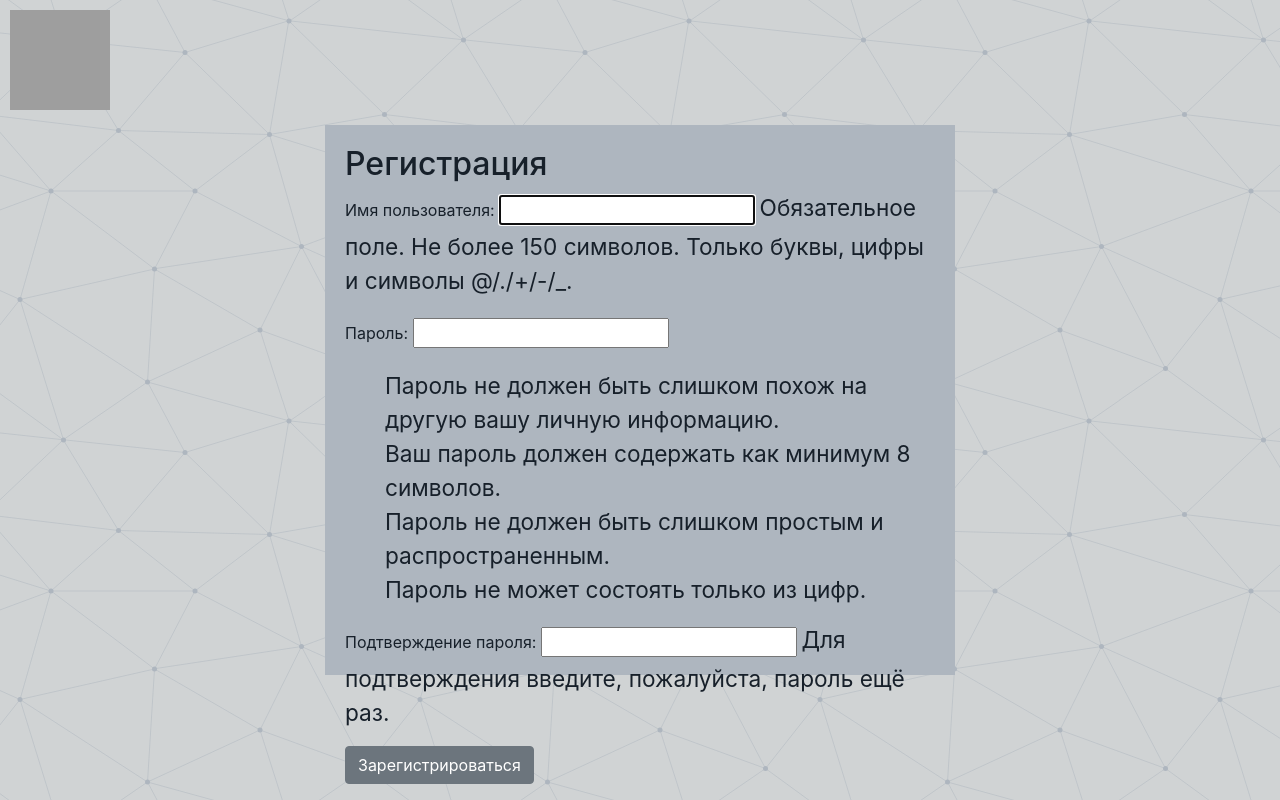
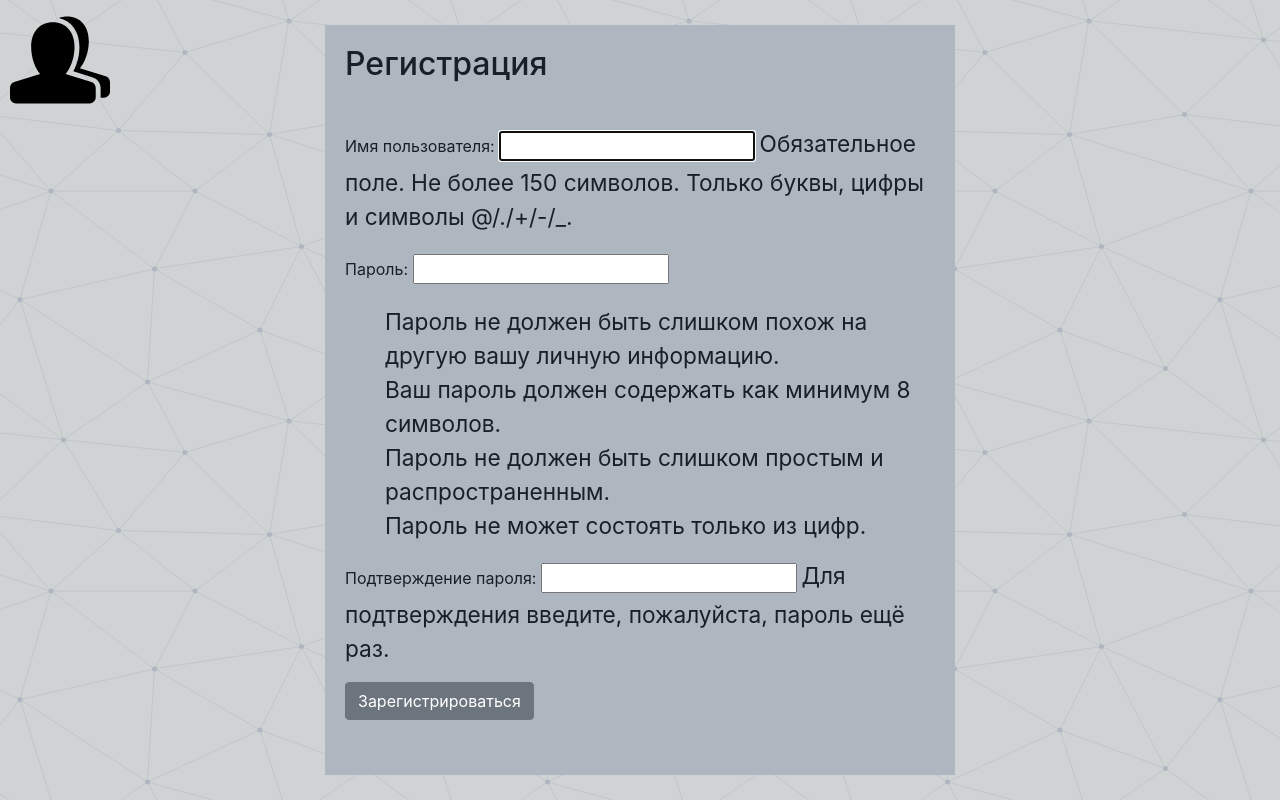
Before and after one commit to Kristina-01/django_auth-master, a Django app: page /accounts/signup/ in a window 1280 px wide. Run offline with Django 4.2, Linux system fonts and the light colour scheme; grey boxes are pictures that could not be loaded.

Commit message:
set default avatar

```diff
--- a/static/css/index.css
+++ b/static/css/index.css
@@ -73,7 +73,7 @@ color:#E74C3C;
 .div-autortop{
   display: grid;
   width: 630px;
-    height: 550px;
+    height: 750px;
     background-color: #AEB6BF;
 
     position: absolute;
--- a/templates/base.html
+++ b/templates/base.html
@@ -17,7 +17,12 @@
 
   <main>
      <a href="{% url 'user_param' %}">
+       {% if user.is_authenticated %}
       <img class="img_user"  src="/static/{{pathimg}}" alt="">
+       {% else %}
+
+       <img class="img_user"  src="{% static 'img/user.svg'%}" alt="">
+       {% endif %}
     </a>
 
     <p id="exit-user-p"><a id="exit-user-a" href="{% url 'logout' %}" class="link-primary">Выход</a></p>
```
Also changed, not shown: static/img/Gerald_G_Boy_Face_Cartoon_3.svg (added).
